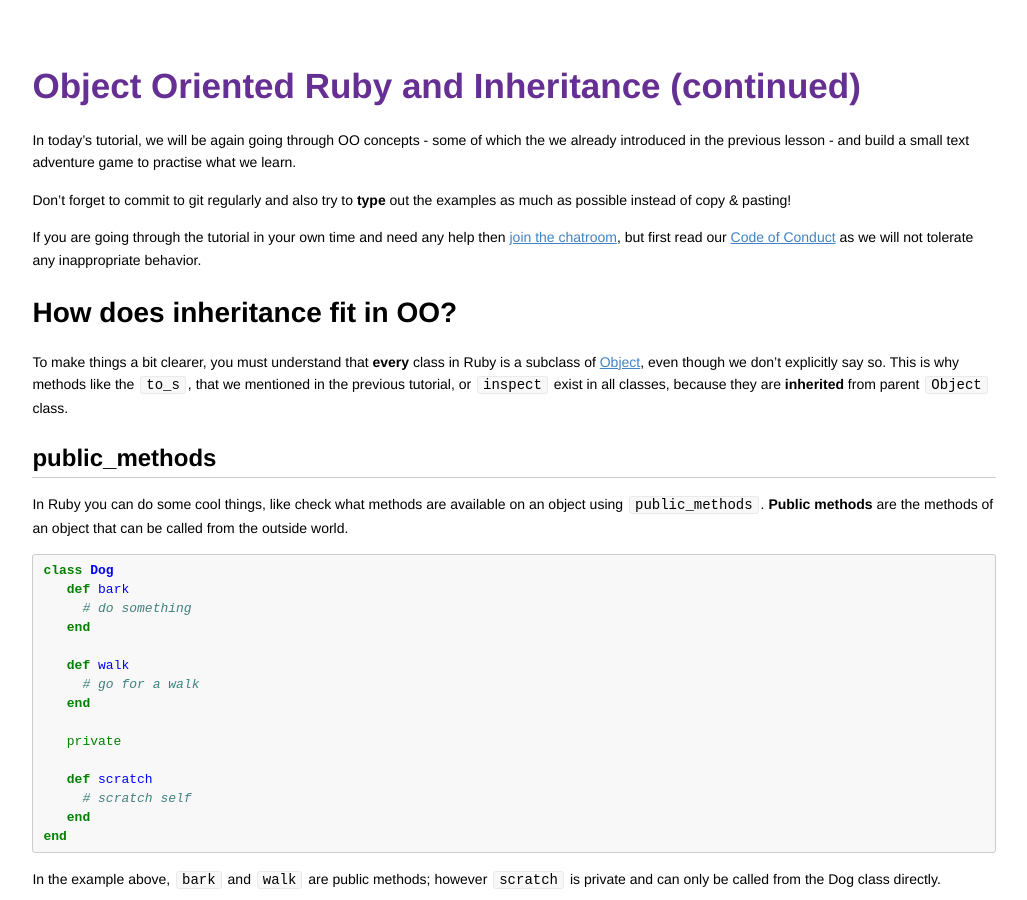
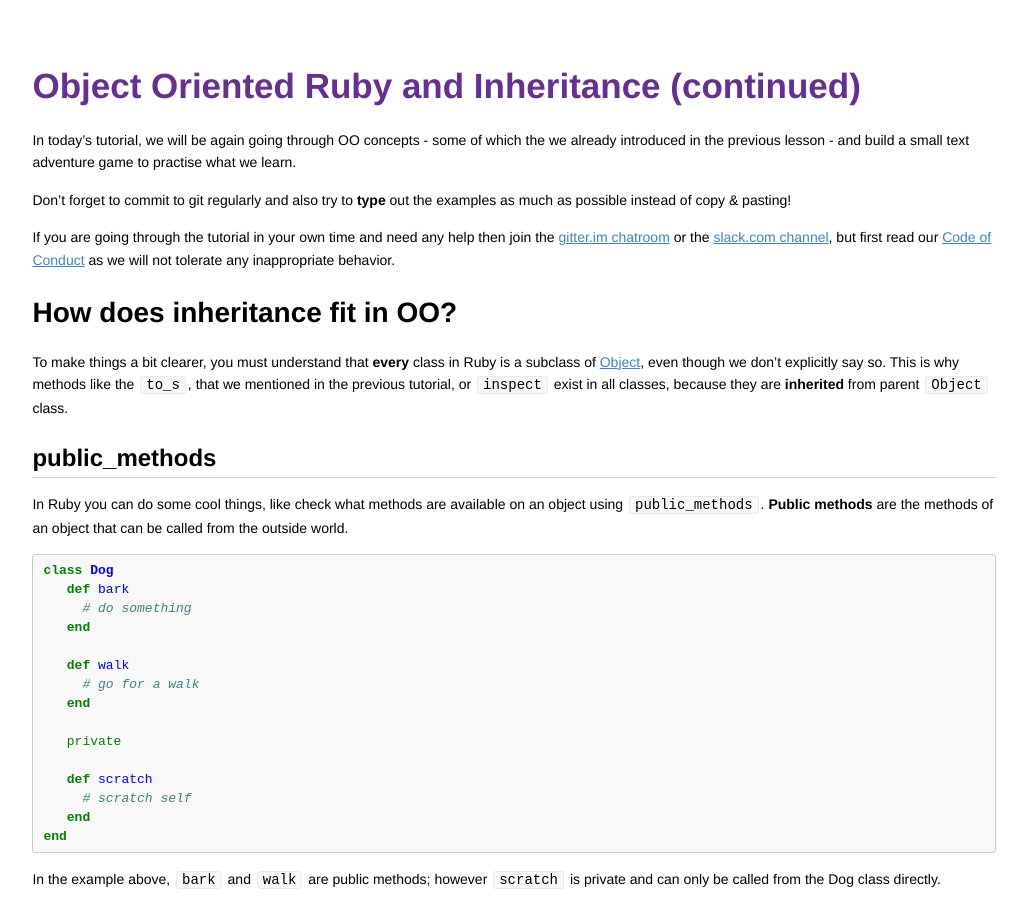
Before and after one commit to codebar/tutorials, a Jekyll site: the page built from ruby/lesson5/tutorial.md, in a window 1280 px wide and 900 px high. Shown: the whole window, without its empty margins (126-1153 px from the left). Built offline with Jekyll 4.4.1, drawn with Linux system fonts in a browser that asks for light colours; Markdown is read by kramdown in place of the engine named in the settings; some of the changed text lies outside the part shown.

Commit message:
Includes url to Slack channel and amends domains
Highlighting for readers and browsers what domain
they’ll end up at. This is after consideration of
laws that are coming into place around streaming
and other conditions that sadly may come into play
around the globe.

One thing to consider for students and coaches is
to centralise our chat room URLs using our
translation files. Will consider fixing this later

```diff
--- a/index.pt.html
+++ b/index.pt.html
@@ -22,7 +22,7 @@
         <p class="view"><a href="https://github.com/codebar/tutorials">View on GitHub <small>codebar/tutorials</small></a></p>
       </header>
       <section>
-        <p class="lead">Você está estudando os tutoriais sozinho? Precisa de ajuda? <a href="https://gitter.im/codebar/tutorials">Junte-se a nós no gitter!</a></p>
+        <p class="lead">Você está estudando os tutoriais sozinho? Precisa de ajuda? Junte-se a nós no <a href="https://gitter.im/codebar/tutorials">gitter.im</a> ou <a href="https://codebar.slack.com/">Slack.com</a>!</p>
 
         <p>Se você é novo no Codebar, dê uma olhada no <a href="general/setup/tutorial.pt.html">guia para iniciantes</a>, que ajuda a preparar o seu computador para nossos tutoriais.</p>
 
--- a/ruby/lesson5/tutorial.md
+++ b/ruby/lesson5/tutorial.md
@@ -7,7 +7,7 @@ In today's tutorial, we will be again going through OO concepts - some of which
 
 Don't forget to commit to git regularly and also try to **type** out the examples as much as possible instead of copy &amp; pasting!
 
-If you are going through the tutorial in your own time and need any help then [join the chatroom](https://gitter.im/codebar/tutorials), but first read our [Code of Conduct](http://codebar.io/code-of-conduct) as we will not tolerate any inappropriate behavior.
+If you are going through the tutorial in your own time and need any help then join the [gitter.im chatroom](https://gitter.im/codebar/tutorials) or the [slack.com channel](https://codebar.slack.com/messages/tutorials/), but first read our [Code of Conduct](http://codebar.io/code-of-conduct) as we will not tolerate any inappropriate behavior.
 
 # How does inheritance fit in OO?
 
@@ -281,7 +281,7 @@ Extend the game so that
 2. add an `inventory` method to a `Player`. Calling `inventory` prints out a list with all the items that the `Player` is holding
 3. extract a `Location` object. Modify your code so that it works with the location object, instead of a hash.
 
-If you need any help don't hesitate to ask [in our chatroom](https://gitter.im/codebar/tutorials).
+If you need any help don't hesitate to ask in our [gitter.im  chatroom](https://gitter.im/codebar/tutorials) or [slack.com channel](https://codebar.slack.com/messages/tutorials/).
 
 ---
 This ends our **Object Oriented Ruby and Inheritance (part 2)** tutorial. Is there something you don't understand? Try and go through the provided resources with your coach. If you have any feedback, or can think of ways to improve this tutorial [send us an email](mailto:feedback@codebar.io) and let us know.
```
Also changed, not shown: js/lesson8/tutorial.md (+1 -1 lines), ruby/lesson2/tutorial.md (+1 -1 lines), ruby/lesson4/tutorial.md (+1 -1 lines).
